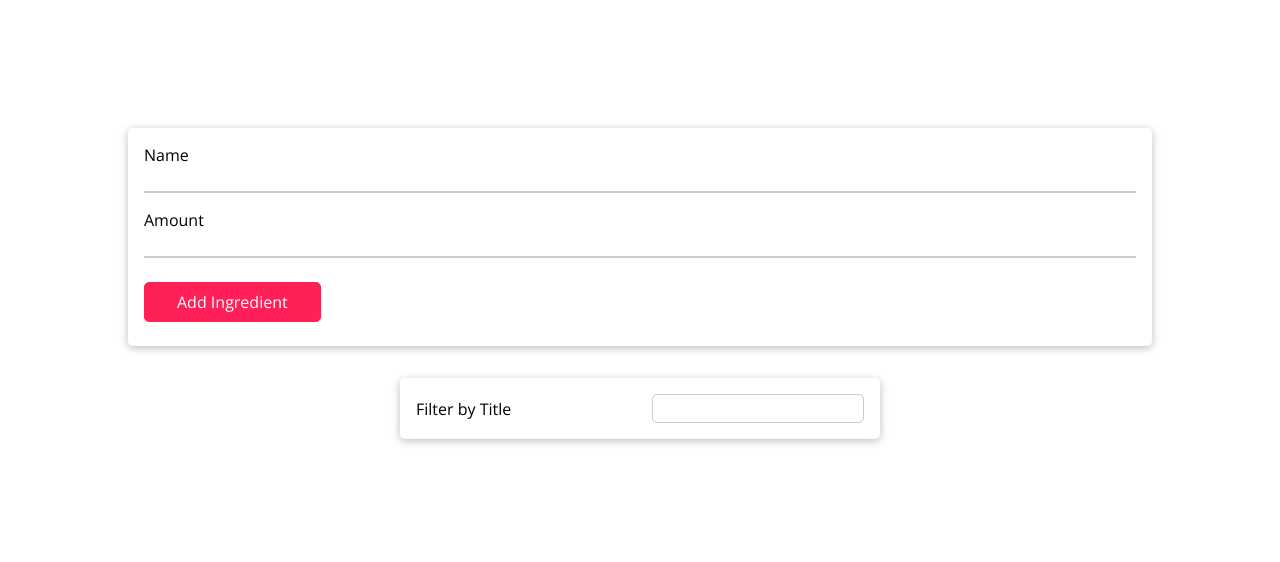
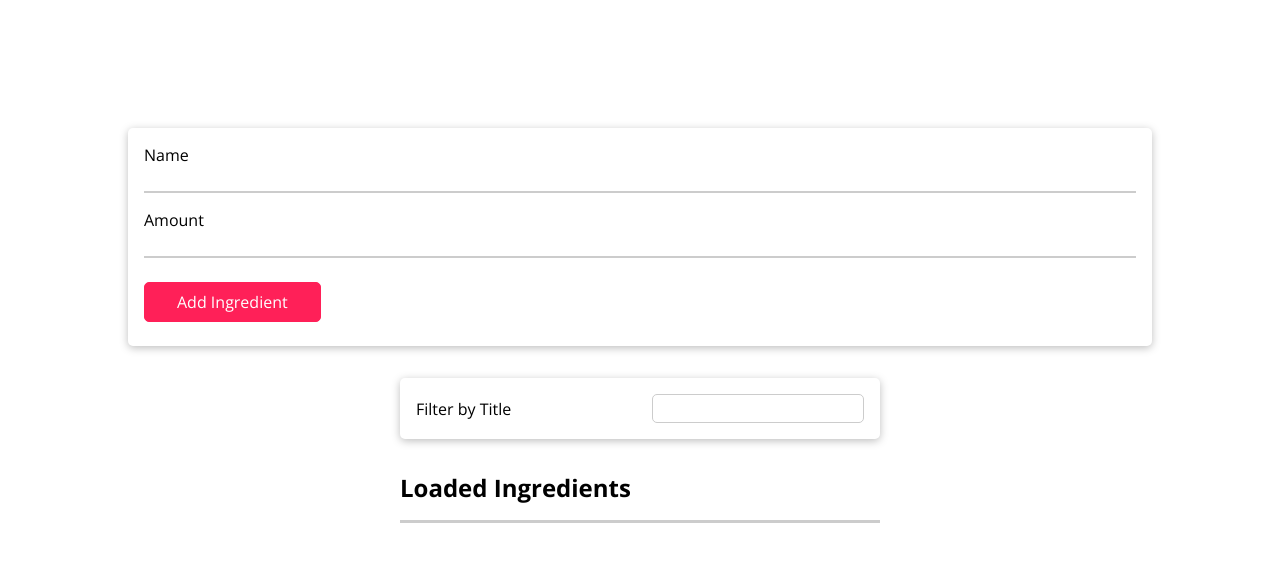
Before and after one commit to SandraCoburn/react-hooks-practice, a React (Create React App) app in the folder react-hooks/: page / in a window 1280 px wide. Shown: the top 562 px of the page. Built offline with nearby package versions, Linux system fonts and the light colour scheme.

Commit message:
Added a removeItem function to remove ingreedients

```diff
--- a/react-hooks/src/components/Ingredients/IngredientForm.js
+++ b/react-hooks/src/components/Ingredients/IngredientForm.js
@@ -8,7 +8,7 @@ const IngredientForm = React.memo((props) => {
   const [enteredAmount, setEnteredAmount] = useState("");
   const submitHandler = (event) => {
     event.preventDefault();
-    //...
+    props.onAddIngredient({ title: enteredTitle, amount: enteredAmount });
   };
   return (
     <section>
--- a/react-hooks/src/components/Ingredients/Ingredients.js
+++ b/react-hooks/src/components/Ingredients/Ingredients.js
@@ -1,15 +1,34 @@
-import React from "react";
+import React, { useState } from "react";
 
 import IngredientForm from "./IngredientForm";
+import IngredientList from "./IngredientList";
 import Search from "./Search";
 
 const Ingredients = () => {
+  const [ingredients, setIngredients] = useState([]);
+
+  const addIngredientHandler = (ingredient) => {
+    setIngredients((prevIngredients) => [
+      ...prevIngredients,
+      { id: Math.random().toString(), ...ingredient },
+    ]);
+  };
+
+  const removeItemHandler = (id) => {
+    let newIngredients = ingredients.filter((ing) => ing.id !== id);
+    setIngredients(newIngredients);
+  };
+
   return (
     <div className="App">
-      <IngredientForm />
+      <IngredientForm onAddIngredient={addIngredientHandler} />
       <section>
         <Search />
       </section>
+      <IngredientList
+        ingredients={ingredients}
+        onRemoveItem={removeItemHandler}
+      />
     </div>
   );
 };
```
